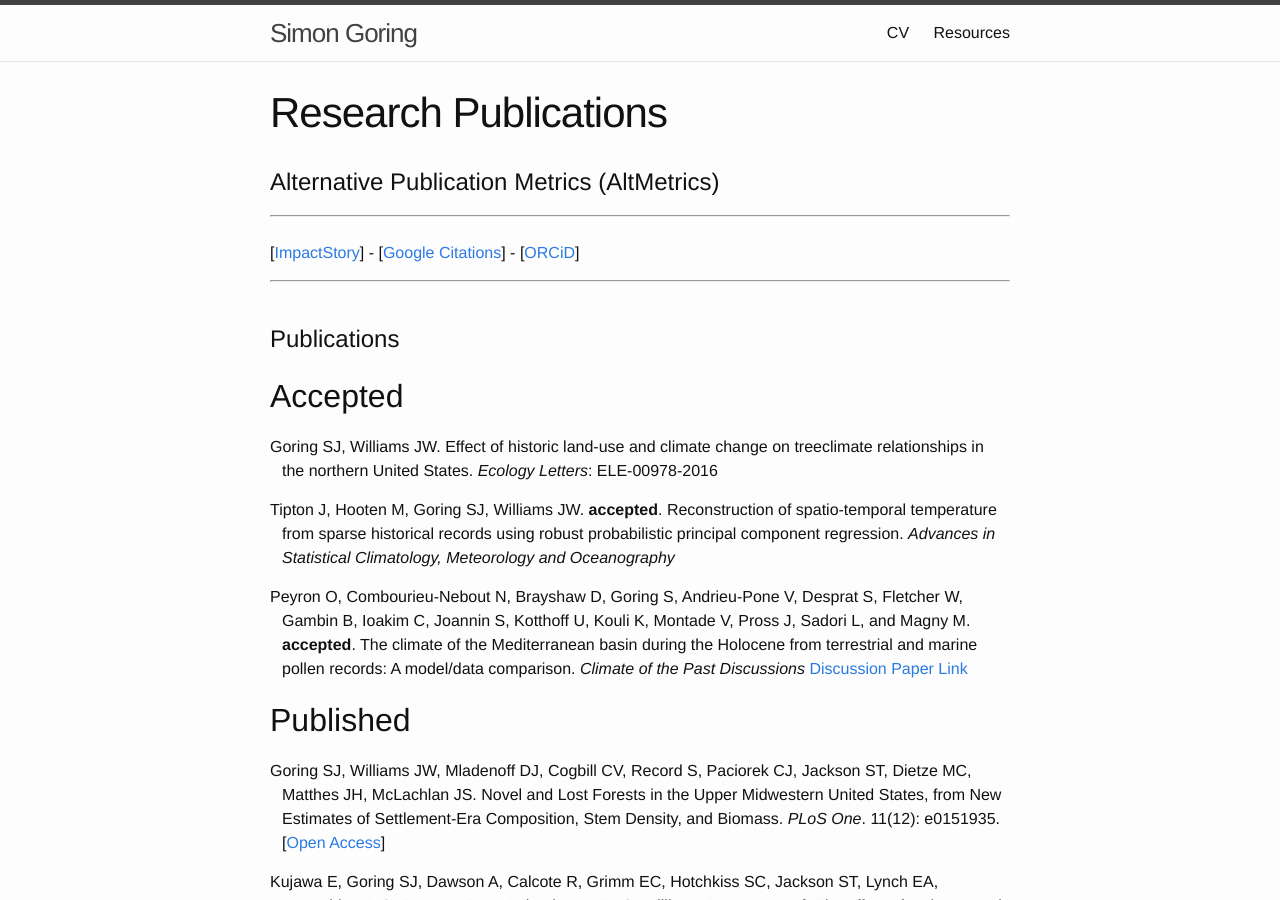
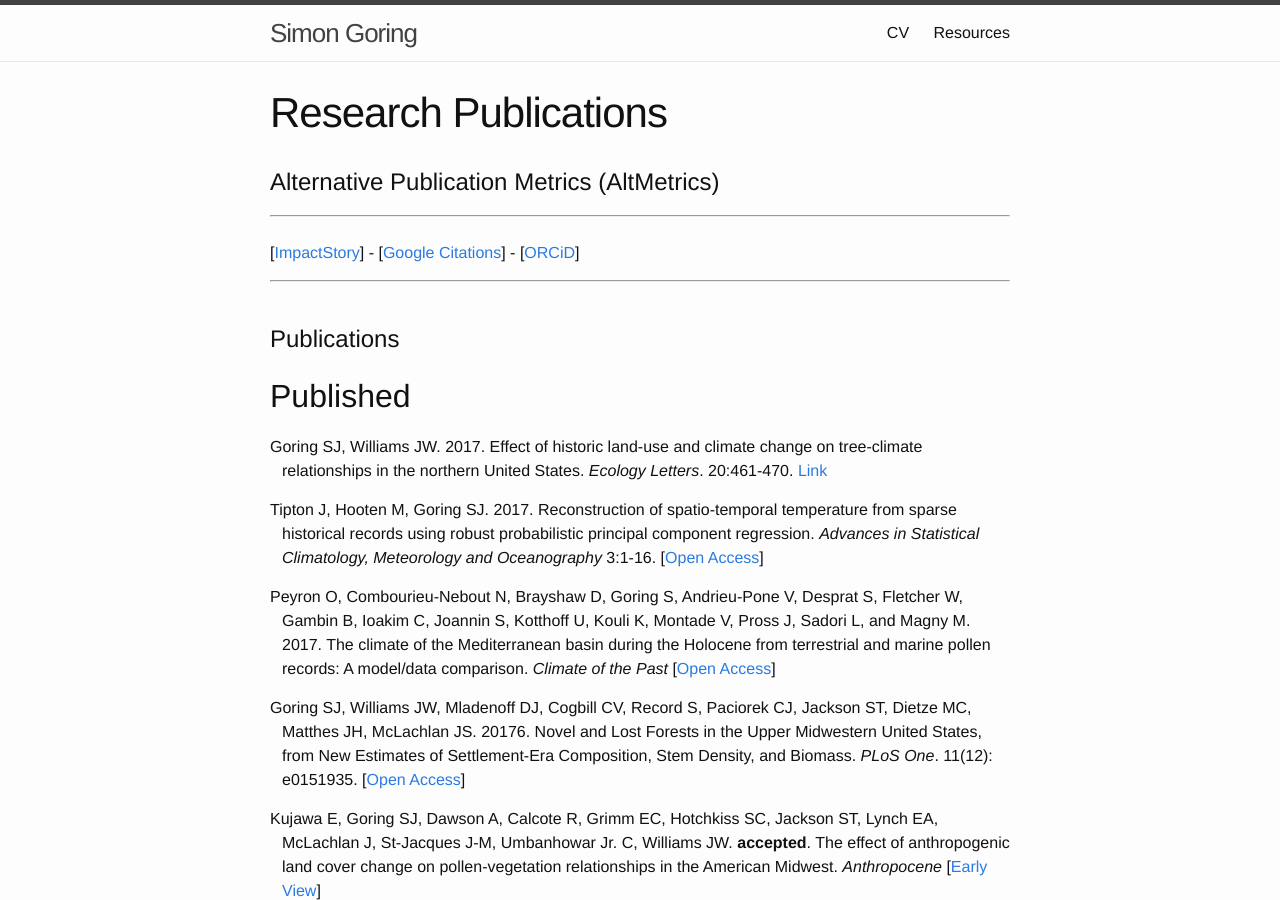
Before and after one commit to SimonGoring/simongoring.github.io, a Jekyll site: the page built from _cv/Publications.md, in a window 1280 px wide and 900 px high. Built offline with Jekyll 4.4.1, drawn with Linux system fonts in a browser that asks for light colours; some of the changed text lies outside the part shown.

Commit message:
Updated publications.

```diff
--- a/_cv/Publications.md
+++ b/_cv/Publications.md
@@ -13,19 +13,18 @@ concept: Academic Peer Reviewed Publications and Software
 <br>
 <h1>Publications</h1>
 
-<h2>Accepted</h2>
-<p class="hangingindent">
-Goring SJ, Williams JW. Effect of historic land-use and climate change on treeclimate relationships in the northern United States. <i>Ecology Letters</i>: ELE-00978-2016</p>
+<h2>Published</h2>
 
 <p class="hangingindent">
-Tipton J, Hooten M, Goring SJ, Williams JW. <b>accepted</b>. Reconstruction of spatio-temporal temperature from sparse historical records using robust probabilistic principal component regression. <i>Advances in Statistical Climatology, Meteorology and Oceanography</i></p>
+Goring SJ, Williams JW. 2017. Effect of historic land-use and climate change on tree-climate relationships in the northern United States. <i>Ecology Letters</i>. 20:461-470. <a href="http://dx.doi.org/10.1111/ele.12747">Link</a>
 
 <p class="hangingindent">
-Peyron O, Combourieu-Nebout N, Brayshaw D, Goring S, Andrieu-Pone V, Desprat S, Fletcher W,  Gambin B, Ioakim C, Joannin S, Kotthoff U, Kouli K, Montade V, Pross J, Sadori L, and Magny M. <b>accepted</b>. The climate of the Mediterranean basin during the Holocene from terrestrial and marine pollen records: A model/data comparison. <i>Climate of the Past Discussions</i> <a href="http://www.clim-past-discuss.net/cp-2016-65/">Discussion Paper Link</a></p>
+Tipton J, Hooten M, Goring SJ. 2017. Reconstruction of spatio-temporal temperature from sparse historical records using robust probabilistic principal component regression. <i>Advances in Statistical Climatology, Meteorology and Oceanography</i> 3:1-16. [<a href="http://www.adv-stat-clim-meteorol-oceanogr.net/3/1/2017/">Open Access</a>]</p>
 
-<h2>Published</h2>
+<p class="hangingindent">
+Peyron O, Combourieu-Nebout N, Brayshaw D, Goring S, Andrieu-Pone V, Desprat S, Fletcher W,  Gambin B, Ioakim C, Joannin S, Kotthoff U, Kouli K, Montade V, Pross J, Sadori L, and Magny M. 2017. The climate of the Mediterranean basin during the Holocene from terrestrial and marine pollen records: A model/data comparison. <i>Climate of the Past</i> [<a href="http://www.clim-past.net/13/249/2017/">Open Access</a>]</p>
 
-<p class="hangingindent">Goring SJ, Williams JW, Mladenoff DJ, Cogbill CV, Record S, Paciorek CJ, Jackson ST, Dietze MC, Matthes JH, McLachlan JS. Novel and Lost Forests in the Upper Midwestern United States, from New Estimates of Settlement-Era Composition, Stem Density, and Biomass. <i>PLoS One</i>. 11(12): e0151935. [<a href="http://dx.doi.org/10.1371/journal.pone.0151935" title="Journal article">Open Access</a>]</p>
+<p class="hangingindent">Goring SJ, Williams JW, Mladenoff DJ, Cogbill CV, Record S, Paciorek CJ, Jackson ST, Dietze MC, Matthes JH, McLachlan JS. 20176. Novel and Lost Forests in the Upper Midwestern United States, from New Estimates of Settlement-Era Composition, Stem Density, and Biomass. <i>PLoS One</i>. 11(12): e0151935. [<a href="http://dx.doi.org/10.1371/journal.pone.0151935" title="Journal article">Open Access</a>]</p>
 
 <p class="hangingindent">
  Kujawa E, Goring SJ, Dawson A, Calcote R, Grimm EC, Hotchkiss SC, Jackson ST, Lynch EA, McLachlan J, St-Jacques J-M, Umbanhowar Jr. C, Williams JW. <b>accepted</b>. The effect of anthropogenic land cover change on pollen-vegetation relationships in the American Midwest. <i>Anthropocene</i> [<a href="http://dx.doi.org/10.1016/j.ancene.2016.09.005" title="Journal article">Early View</a>]</p>
```
